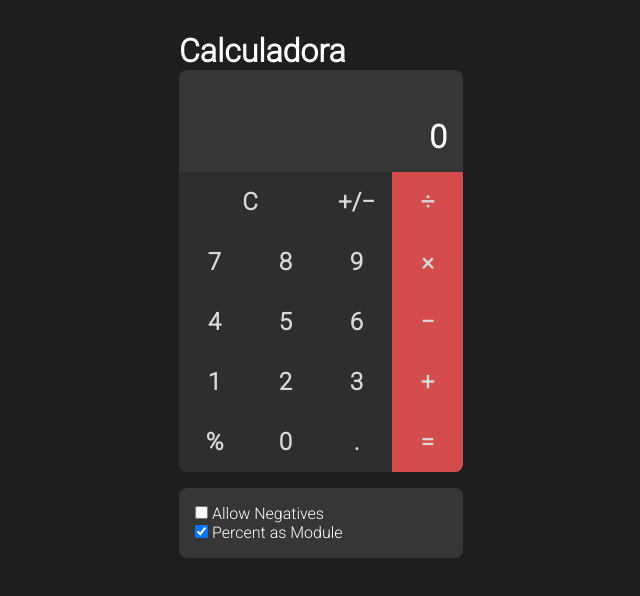
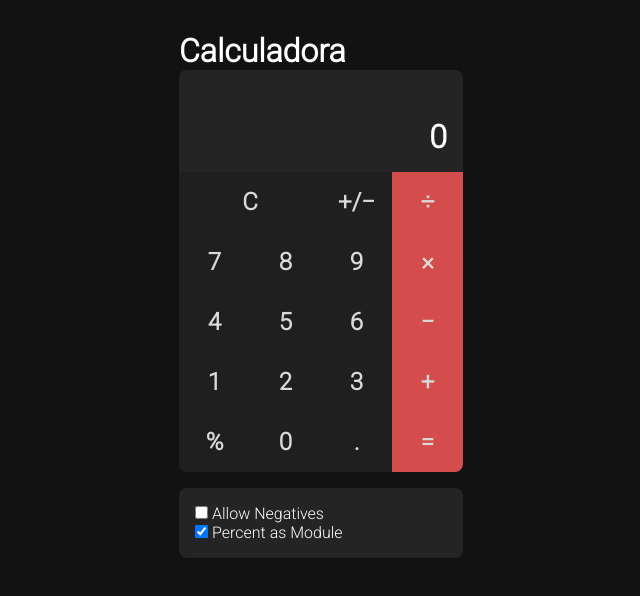
Before and after one commit to OrtegaRehbach/Lab9-Web, a React app: page / in a window 1280 px wide. Shown: the top 596 px of the page, without its empty margins (319-959 px from the left). Built offline with nearby package versions, Linux system fonts and the light colour scheme.

Commit message:
Update App.scss
Styling changes

```diff
--- a/src/App.scss
+++ b/src/App.scss
@@ -1,8 +1,8 @@
 @import url('https://fonts.googleapis.com/css2?family=Roboto:wght@300&display=swap');
 
 :root {
-    --background_layer: #1e1e1e;
-    --foreground_layer: #363636;
+    --background_layer: #121212;
+    --foreground_layer: #242424;
     --foreground_layer2: #484848;
     --accent_layer: #f95959;
     --highlight_layer: #4e4e4e;
```
